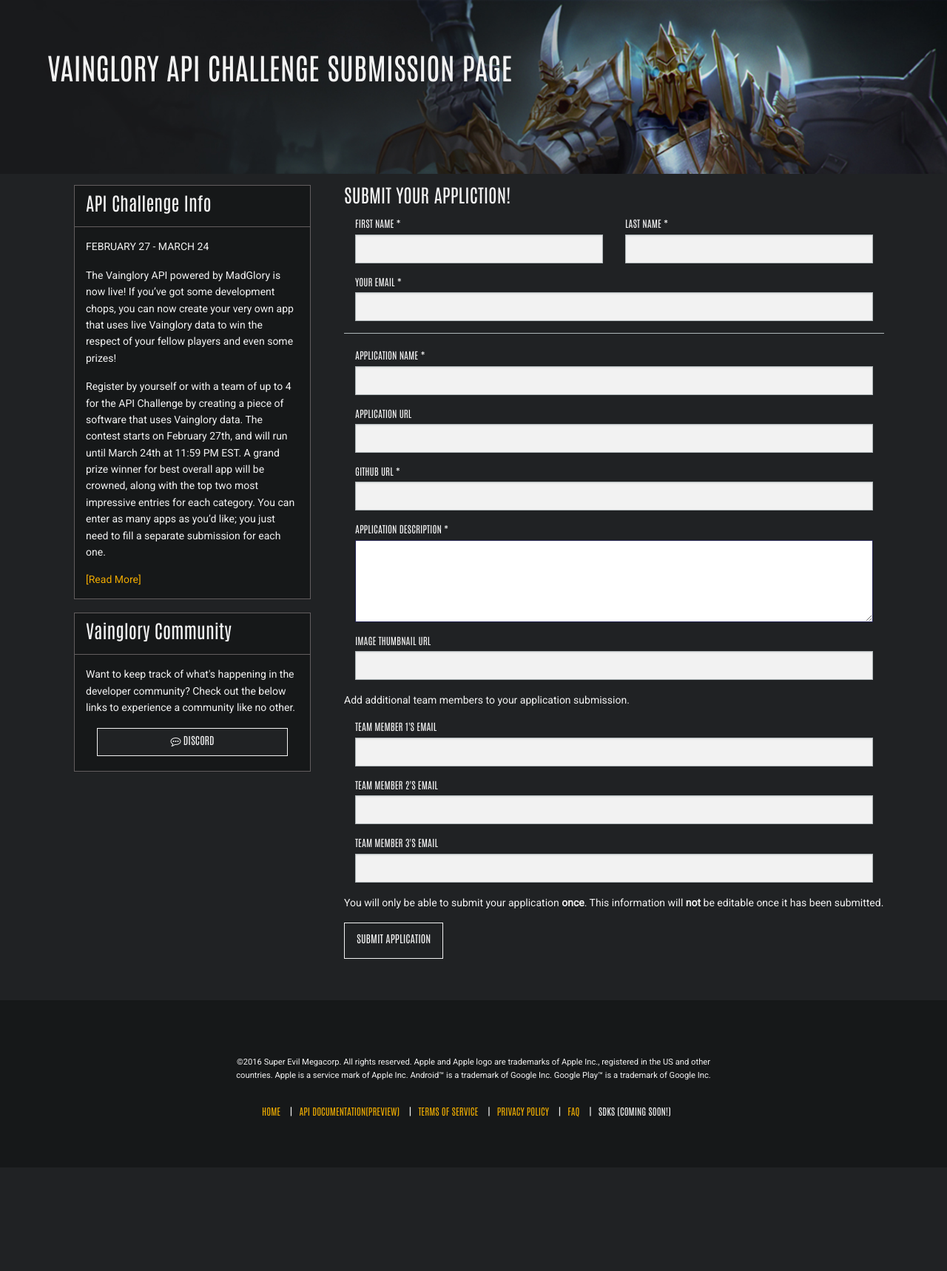
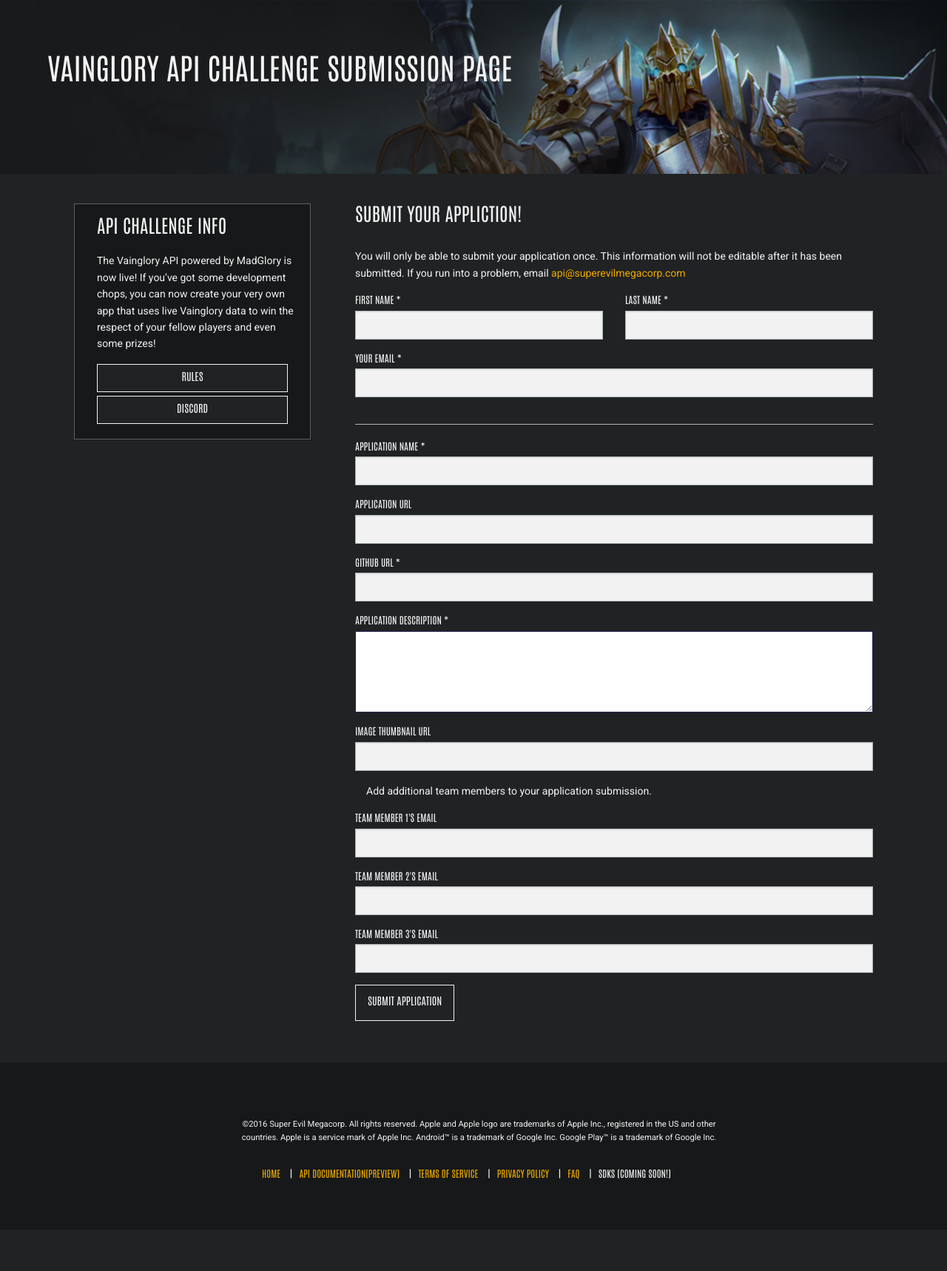
Before and after one commit to dimxasnewfrozen/submission-app, a Django app: page / in a window 1280 px wide. Shown: the part 85-1803 px from the top of the page at 74% size. Before the commit the page ends 1595 px from the top, so only its background shows below. Run offline with Django 3.2, Linux system fonts and the light colour scheme; some libraries are stand-ins or nearby versions.

Commit message:
Fixed some padding issues, replaced form text.

```diff
--- a/apps/templates/app/create.html
+++ b/apps/templates/app/create.html
@@ -2,44 +2,21 @@
 {% load widget_tweaks %}
 
 {% block content %}
-<div class="row-fluid">
+<div class="row-fluid submission_container">
   <!-- LEFT SIDEBAR -->
   <div class="col-md-4">
-
     <div class="row-fluid">
       <div class="col-md-12">
           <div class="bs-component">
           <div class="panel panel-default">
-            <div class="panel-heading">
+              <div class="panel-body">
+
                   <h4 class="app_label">API Challenge Info </h4>
-            </div>
-              <div class="panel-body">
-                <p>FEBRUARY 27 - MARCH 24</p>
 
                   <p>The Vainglory API powered by MadGlory is now live! If you’ve got some development chops, you can now create your very own app that uses live Vainglory data to win the respect of your fellow players and even some prizes!</p>
-
-                <p>Register by yourself or with a team of up to 4 for the API Challenge by creating a piece of software that uses Vainglory data. The contest starts on February 27th, and will run until March 24th at 11:59 PM EST. A grand prize winner for best overall app will be crowned, along with the top two most impressive entries for each category. You can enter as many apps as you’d like; you just need to fill a separate submission for each one.</p>
-
-                <a href="https://developer.vainglorygame.com/rules" target="_blank">[Read More]</a>
-              </div>
-          </div>
-        </div>
-      </div>
-    </div>
-
-    <div class="row-fluid">
-      <div class="col-md-12">
-          <div class="bs-component">
-          <div class="panel panel-default">
-            <div class="panel-heading">
-              <h4 class="app_label">Vainglory Community </h4>
-            </div>
-
-              <div class="panel-body">
-                  <p>Want to keep track of what's happening in the developer community? Check out the below links to experience a community like no other.</p>
                   <div class="col-md-12 app_buttons">
-                    <!--<a href="#" class="btn btn-primary col-md-12"><i class="fa fa-twitter" aria-hidden="true"></i> Twitter</a>-->
-                    <a href="https://discord.gg/b6gzh" class="btn btn-primary col-md-12"><i class="fa fa-commenting-o" aria-hidden="true"></i> Discord </a>
+                    <a href="https://discord.gg/b6gzh" class="btn btn-primary col-md-12"> Rules </a>
+                    <a href="https://discord.gg/b6gzh" class="btn btn-primary col-md-12"> Discord </a>
                   </div>
               </div>
           </div>
@@ -49,8 +26,9 @@
   </div>
 
   <!-- RIGHT CONTENT -->
-  <div class="col-lg-8 col-md-8">
-    <h4 style="text-transform: uppercase;">Submit your appliction!</h4>
+  <div class="col-lg-8 col-md-8 submission_form">
+
+        <h4 class="submission_form_headline">Submit your appliction!</h4>
 
         {% if messages %}
         <div class="alert alert-accent alert-dismissible" role="alert">
@@ -61,10 +39,12 @@
         </div>
         {% endif %}
 
+        <p>You will only be able to submit your application once. This information will not be editable after it has been submitted. If you run into a problem, email <a href="mailto:api@superevilmegacorp.com">api@superevilmegacorp.com</a></p>
+
         <form method="post">
           {% csrf_token %}
 
-              <div class="row-fluid">
+          <div class="row">
             <div class="col-md-6">
               <label for="app_name">First name *</label>
               {{ form.first_name|add_class:"form-control" }}
@@ -76,7 +56,7 @@
             </div>
           </div>
 
-              <div class="row-fluid">
+          <div class="row">
             <div class="col-md-12">
             <label for="app_name">Your email *</label>
               {% if form.email_address.errors %}
@@ -88,73 +68,70 @@
             </div>
           </div>
 
-              <hr>
+          <div class="row"><div class="col-md-12"><hr/></div></div>
 
-              <div class="row-fluid">
+          <div class="row">
             <div class="col-md-12">
             <label for="app_name">Application name *</label>
             {{ form.name|add_class:"form-control" }}
             </div>
           </div>
 
-              <div class="row-fluid">
+          <div class="row">
             <div class="col-md-12">
             <label for="app_url">Application URL</label>
             {{ form.app_url|add_class:"form-control" }}
             </div>
           </div>
 
-              <div class="row-fluid">
+          <div class="row">
             <div class="col-md-12">
             <label for="app_url">Github URL *</label>
             {{ form.code_url|add_class:"form-control" }}
             </div>
           </div>
 
-              <div class="row-fluid">
+          <div class="row">
             <div class="col-md-12">
             <label for="description">Application description *</label>
             {{ form.description|add_class:"form-control" }}
             </div>
           </div>
 
-              <div class="row-fluid">
+          <div class="row">
             <div class="col-md-12">
             <label for="description">Image thumbnail url</label>
             {{ form.thumbnail_url|add_class:"form-control" }}
             </div>
           </div>
 
-              <p>Add additional team members to your application submission. </p>
+          <div class="row"><div class="col-md-12"><p>Add additional team members to your application submission. </p></div></div>
 
-              <div class="row-fluid">
+          <div class="row">
             <div class="col-md-12">
             <label for="app_name">Team member 1's email</label>
             {{ form.member1|add_class:"form-control" }}
             </div>
           </div>
 
-              <div class="row-fluid">
+          <div class="row">
             <div class="col-md-12">
             <label for="app_name">Team member 2's email</label>
             {{ form.member2|add_class:"form-control" }}
             </div>
           </div>
 
-              <div class="row-fluid">
+          <div class="row">
             <div class="col-md-12">
             <label for="app_name">Team member 3's email</label>
             {{ form.member3|add_class:"form-control" }}
             </div>
           </div>
 
-              <p>You will only be able to submit your application <b>once</b>. This information will <b>not</b> be editable once it has been submitted.</p>
-
-              <button type="submit" class="btn btn-lg btn-primary">Submit Application</button>
+          <button type="submit" class="submit btn btn-lg btn-primary">Submit Application</button>
 
         </form>
       </div>
-
 </div>
 
 
--- a/static/assets/css/style.css
+++ b/static/assets/css/style.css
@@ -594,7 +594,9 @@
 
 .app_label
 {
-  margin-bottom: 0px;
+  text-transform: uppercase;
+  margin-bottom: 15px;
+  padding-left:15px;
 }
 
 .app_social_items span
@@ -714,3 +716,29 @@
 .errorlist li {
     color: #eaa900;
 }
+
+.submission_container{
+    margin-top:25px;
+}
+
+.submission_form_headline{
+    text-transform: uppercase;
+    margin-bottom: 25px;
+    padding-left:10px;
+}
+
+
+.submission_form_headline{
+    text-transform: uppercase;
+    margin-bottom: 25px;
+}
+
+.submission_form h4, p
+{
+    padding-left:15px;
+}
+
+.submit
+{
+    margin-left:15px;
+}
```
Lines whose indentation alone changed are shown as unchanged.
